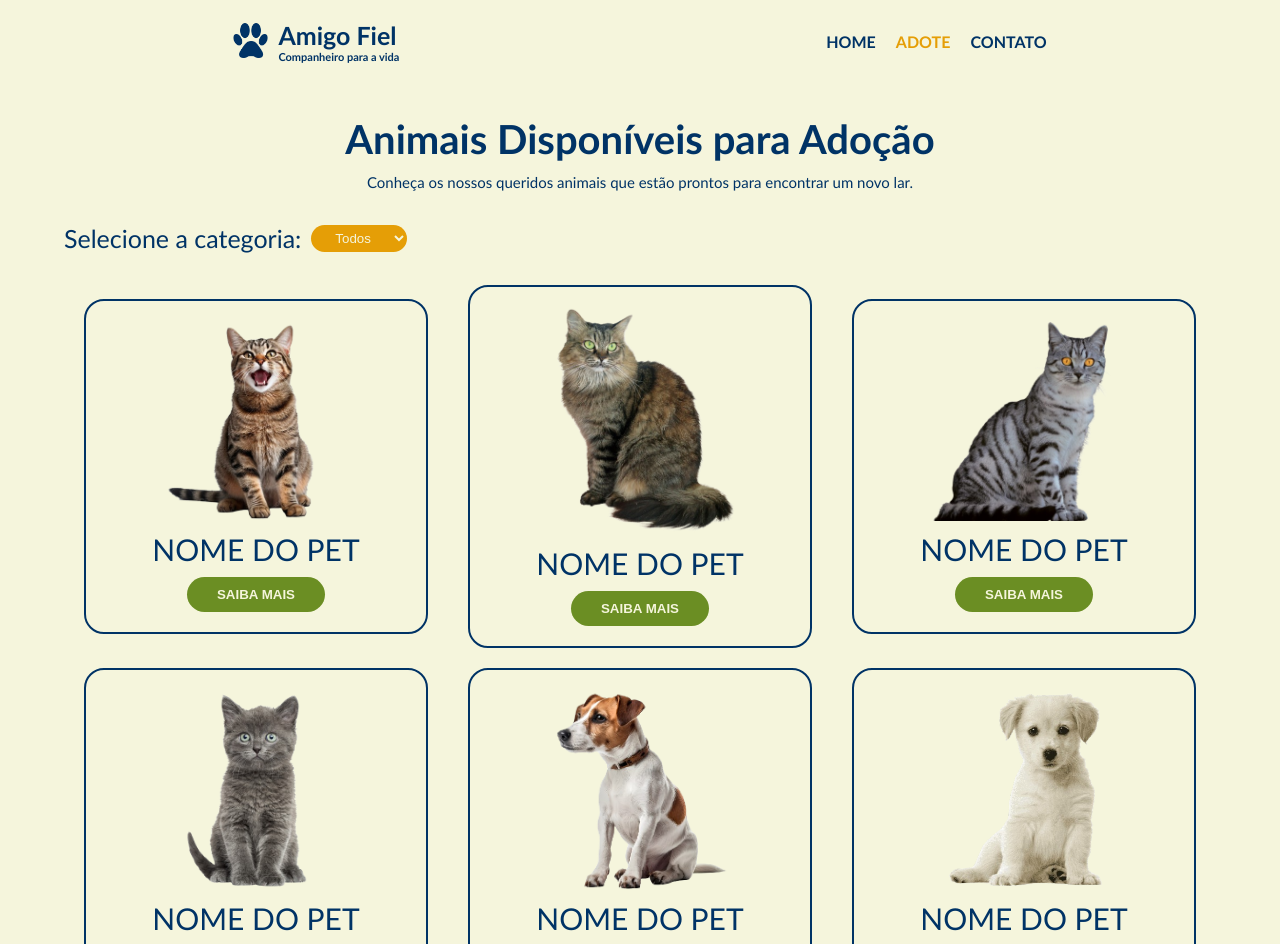
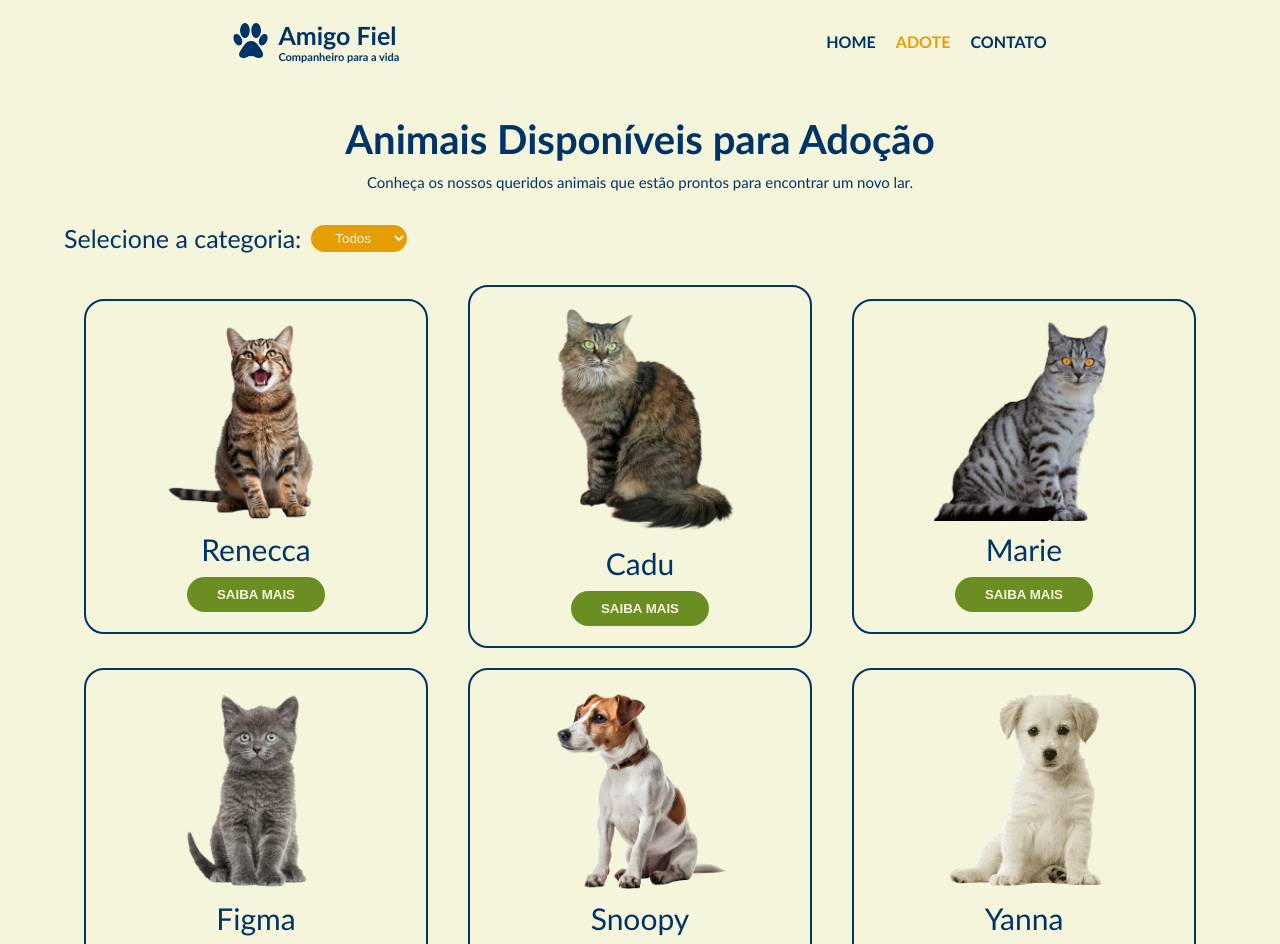
Before and after one commit to Thyale/AmigoFiel, an Angular app in the folder AmigoFielProject/: page /adote in a window 1280 px wide. Shown: the top 944 px of the page. Built offline with nearby package versions, Linux system fonts and the light colour scheme.

Commit message:
Nomes e img dos pets

```diff
--- a/AmigoFielProject/src/app/components/adote/adote.component.html
+++ b/AmigoFielProject/src/app/components/adote/adote.component.html
@@ -15,9 +15,9 @@
         </div>
 
         <div class="DivGeralPets">
-            <div *ngFor="let imgPet of imgPets">
-                <img [src]="imgPet" alt="Imagem do pet disponível">
-                <p>NOME DO PET</p>
+            <div *ngFor="let imgPet of Pets">
+                <img [src]="imgPet.img" alt="Imagem do pet disponível">
+                <p>{{imgPet.nome}}</p>
                 <button (click)="AbrirDados()">SAIBA MAIS</button>
             </div>
         </div>
--- a/AmigoFielProject/src/app/components/adote/adote.component.ts
+++ b/AmigoFielProject/src/app/components/adote/adote.component.ts
@@ -10,14 +10,14 @@ export class AdoteComponent {
   tranparencia:boolean = false
   ShowDadosPets:boolean = false
 
-  imgPets = [
-    "CatAdult.png",
-    "CatAdult2.png",
-    "CatAdult3.png",
-    "CatBaby.png",
-    "DogAdult.png",
-    "DogBaby.png",
-    "DogBeagleAdult.png"
+  Pets = [
+    {nome:"Renecca", img: "CatAdult.png"},
+    {nome:"Cadu", img:"CatAdult2.png" },
+    {nome:"Marie", img:"CatAdult3.png" },
+    {nome:"Figma", img:"CatBaby.png" },
+    {nome: "Snoopy", img: "DogAdult.png"},
+    {nome: "Yanna", img : "DogBaby.png"},
+    {nome:"Zeca", img: "DogBeagleAdult.png"}
   ]
 
   AbrirDados(){
```
